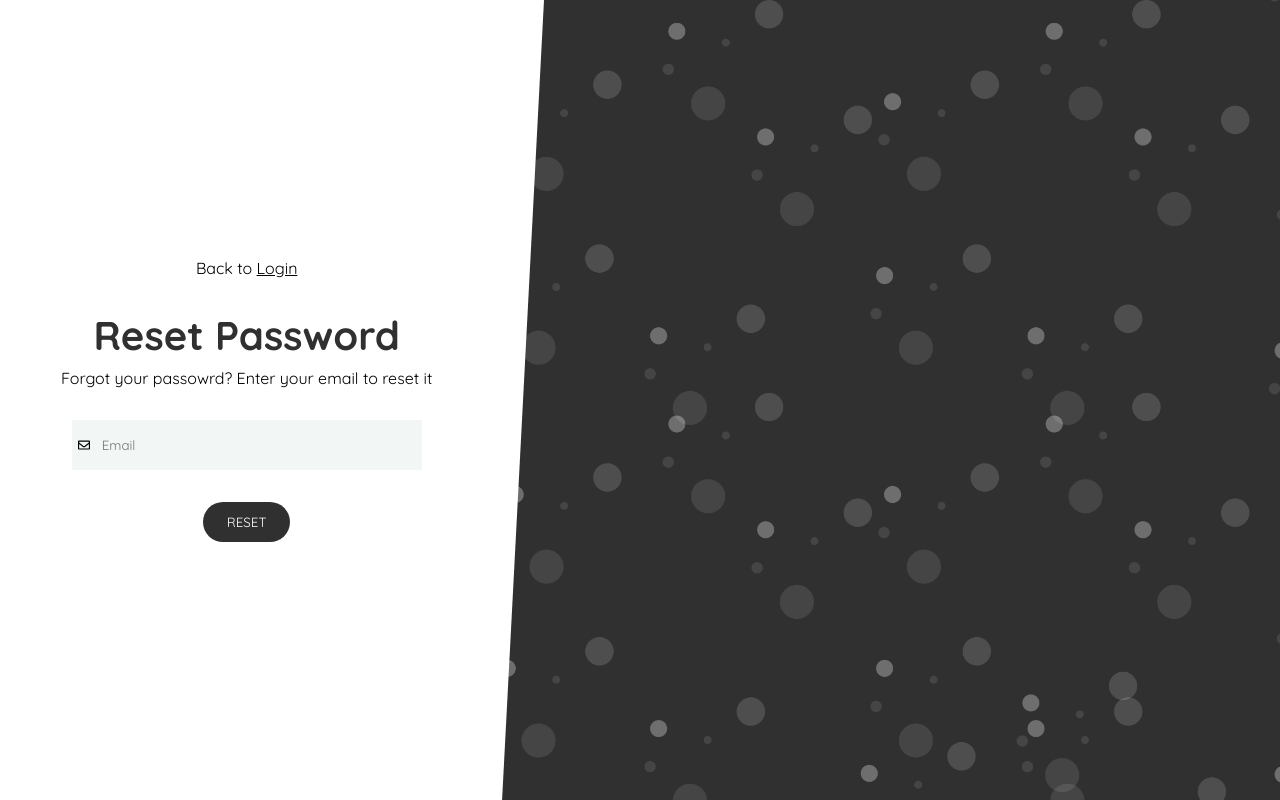
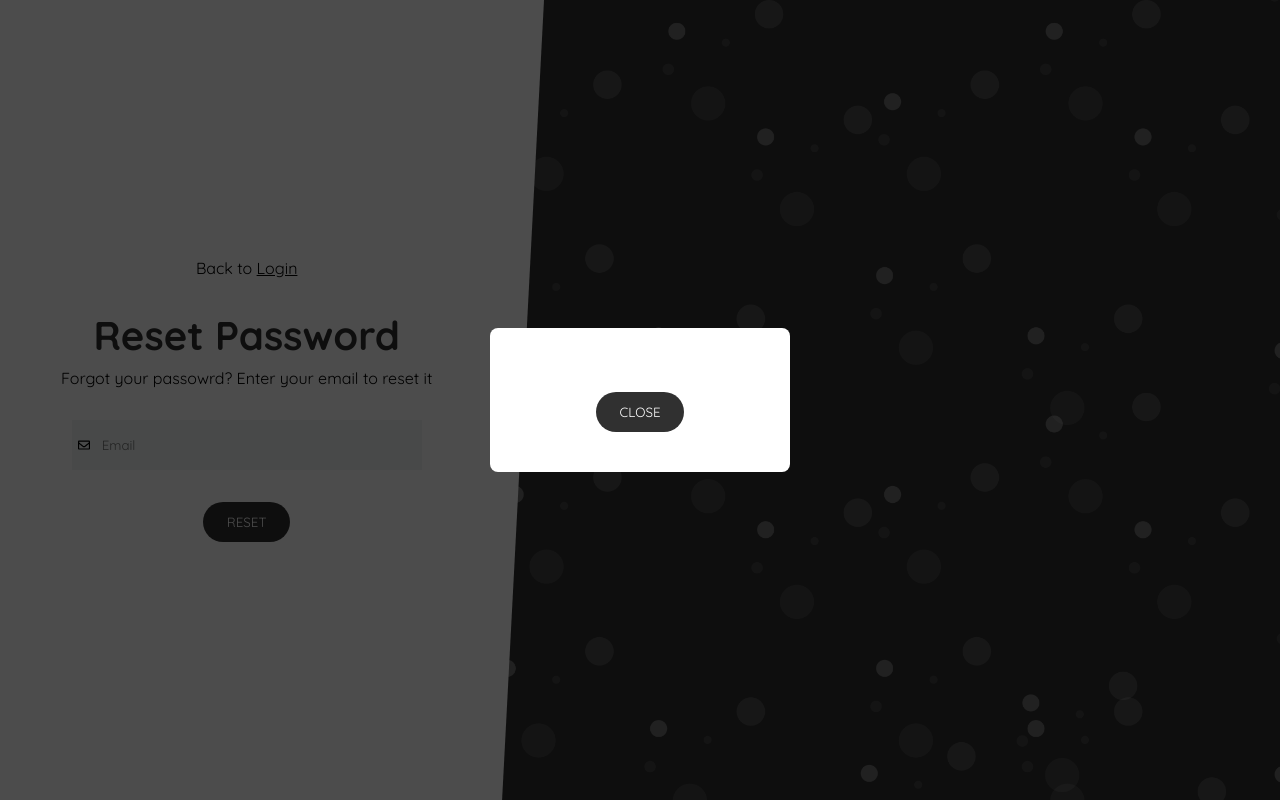
Before and after one commit to lkmSasanga/fireblog, a Vue app: page /forgot-password in a window 1280 px wide. Built offline with nearby package versions, Linux system fonts and the light colour scheme; what vue2-editor would draw is missing.

Commit message:
modal close option added

```diff
--- a/src/components/Modal.vue
+++ b/src/components/Modal.vue
@@ -0,0 +1,48 @@
+<template>
+  <div class="modal">
+    <div class="modal-content">
+      <p>{{ this.modalMessage }}</p>
+      <button @click="closeModal">Close</button>
+    </div>
+  </div>
+</template>
+
+<script>
+export default {
+  props: ["modalMessage"],
+  methods: {
+    closeModal() {
+      this.$emit("close-modal");
+    },
+  },
+};
+</script>
+
+<style lang="scss" scoped>
+.modal {
+  display: flex;
+  justify-content: center;
+  align-items: center;
+  z-index: 101;
+  position: absolute;
+  width: 100%;
+  height: 100%;
+  top: 0;
+  background-color: rgba(0, 0, 0, 0.7);
+  .modal-content {
+    display: flex;
+    flex-direction: column;
+    justify-content: center;
+    border-radius: 8px;
+    width: 300px;
+    padding: 40px 30px;
+    background-color: #fff;
+    p {
+      text-align: center;
+    }
+    button {
+      align-self: center;
+    }
+  }
+}
+</style>
--- a/src/views/ForgotPassword.vue
+++ b/src/views/ForgotPassword.vue
@@ -1,5 +1,6 @@
 <template>
   <div class="reset-password">
+    <Modal v-if="modalActive" v-on:close-modal="closeModal" />
     <div class="form-wrap">
       <form class="reset">
         <p class="login-register">
@@ -26,18 +27,26 @@
 
 <script>
 import email from "../assets/Icons/envelope-regular.svg";
+import Modal from "../components/Modal.vue";
 export default {
   name: "ForgotPassword",
   data() {
     return {
       email: "",
-      modalActive: false,
+      modalActive: true,
       modalMessage: "",
       loading: null,
     };
   },
   components: {
     email,
+    Modal,
+  },
+  methods: {
+    closeModal() {
+      this.modalActive = !this.modalActive;
+      this.email = "";
+    },
   },
 };
 </script>
```
